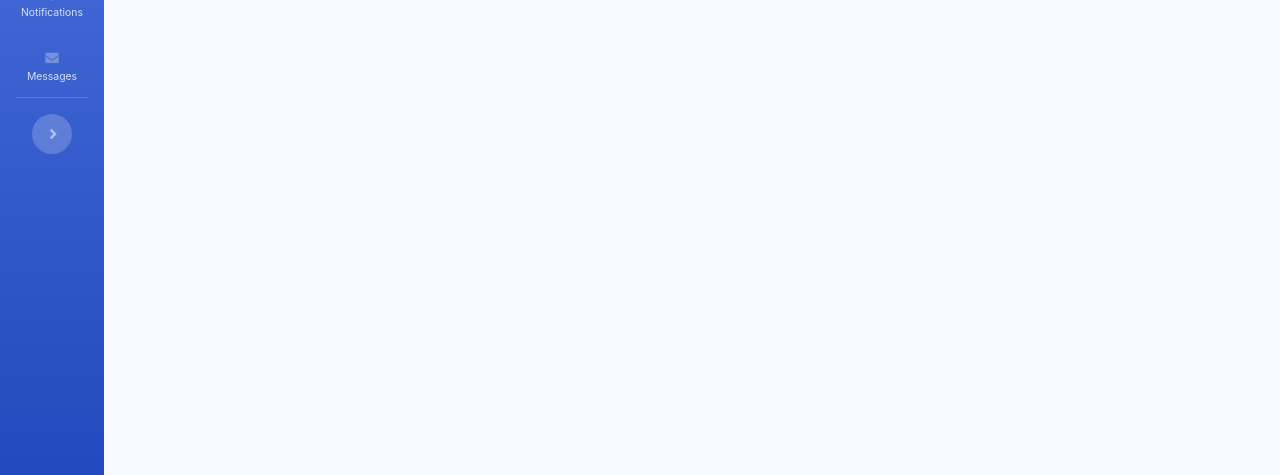
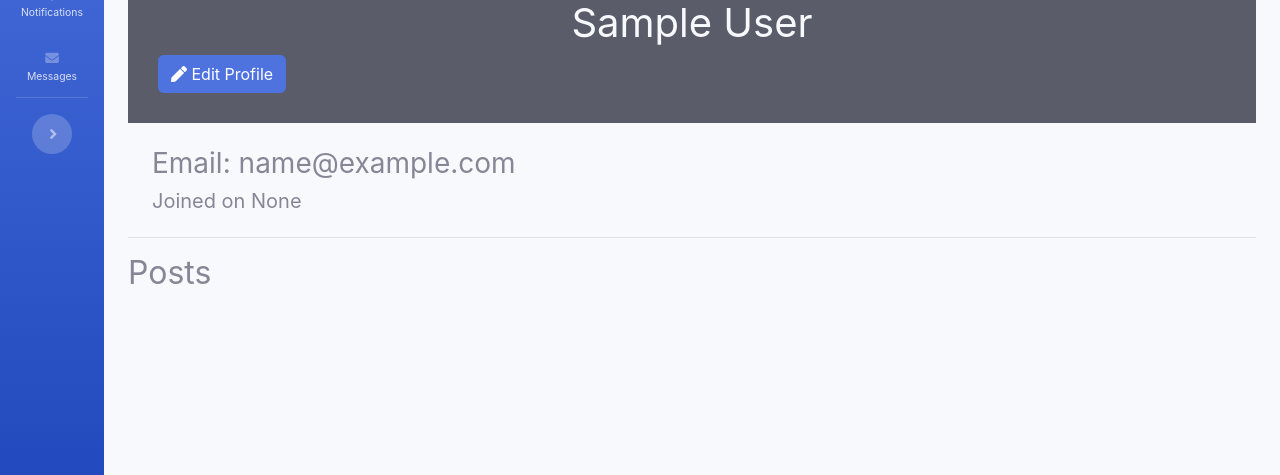
Before and after one commit to ivanrj7j/Flask-Social-Media-Site, a Flask app: page /me in a window 1280 px wide. Shown: the part 325-800 px from the top of the page. Run offline with Flask 2, Linux system fonts and the light colour scheme; the visitor is signed in with stand-in values (Sample User, id 1); data comes from the database, SQL or seed files in the repository; data that the repository does not hold is empty; some libraries are stand-ins or nearby versions.

Commit message:
added upto edit profile btn

```diff
--- a/app.py
+++ b/app.py
@@ -294,7 +294,8 @@
         profile = profile.pic
         notifications = Notifications.query.filter_by(email=session['email']).order_by(desc(Notifications.id)).all()
         totn = str(len(notifications))
-        return render_template("me.html", log=True, pic=profile, title=session['name'], email=session['email'], notifications=notifications[:3], totaln=totn, name=session['name'])
+        q = User.query.filter_by(email=session['email']).first()
+        return render_template("me.html", log=True, pic=profile, title=session['name'], email=session['email'], notifications=notifications[:3], totaln=totn, name=session['name'], q=q)
     else:
         redirect('/')
 
--- a/templates/base.html
+++ b/templates/base.html
@@ -230,7 +230,7 @@
                                 </a>
 
                                 <div class="dropdown-divider"></div>
-                                <a class="dropdown-item" href="/signout" data-toggle="modal" data-target="#logoutModal">
+                                <a class="dropdown-item" href="/signout">
                                     <i class="fas fa-sign-out-alt fa-sm fa-fw mr-2 text-gray-400"></i>
                                     Logout
                                 </a>
--- a/templates/me.html
+++ b/templates/me.html
@@ -1,6 +1,20 @@
 {% extends 'base.html' %}
 {% block head %}
 
+<div class="container bg-dark" style="padding: 30px;">
+    <div class="img" style="width: 200px; height:200px; border-radius:50%; overflow:hidden;">
+        <img src="{{url_for('static', filename=pic)}}" alt="" width="100%" height="100%">
+
+    </div>
+    <h1 class="h1 mb-2 text-light text-center">{{name}}</h1>
+    <a href="/editp" class="btn btn-primary"><i class="fas fa-pen"></i> Edit Profile</a>
+</div>
+<div class="container my-4">
+    <h3>Email: {{email}}</h3>
+    <h5>Joined on {{q.date}}</h5>
+</div>
+<hr>
+<h2>Posts</h2>
 
 
 {% block foot %}
```
